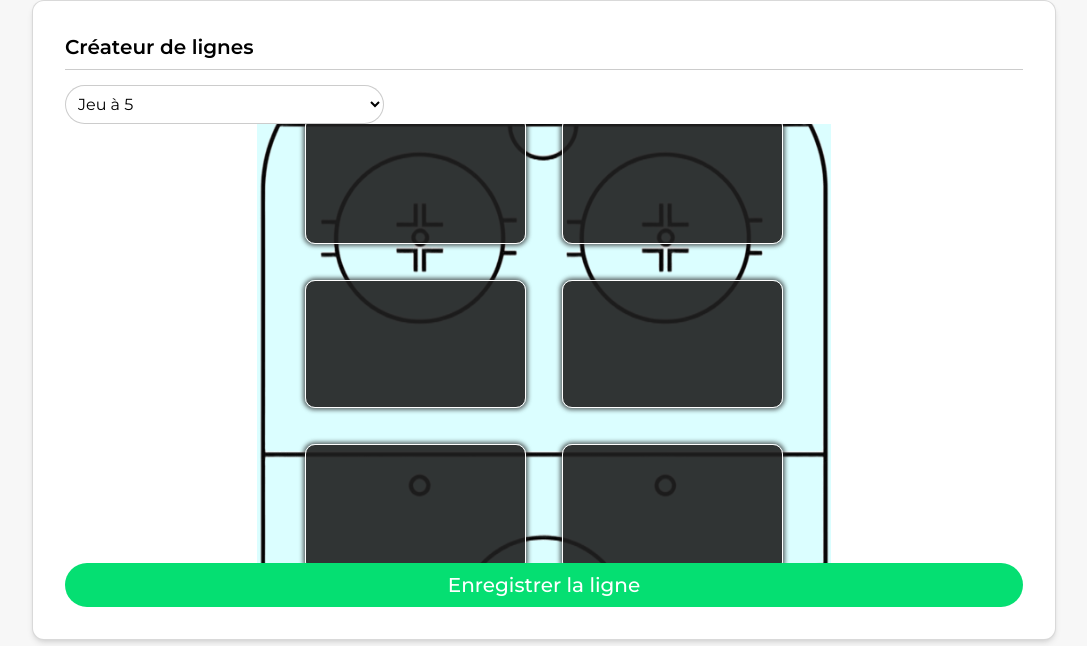
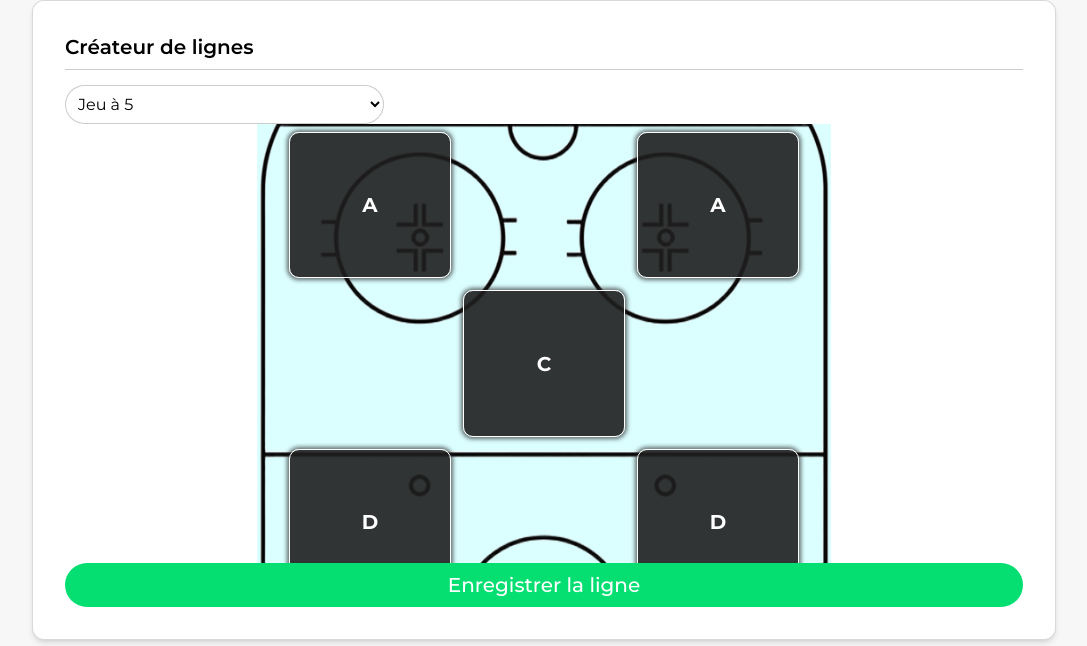
Before and after one commit to Theoode/hcf, a Next.js app: page /home/choix-match/lignes in a window 1280 px wide. Shown: the part 92-738 px from the top of the page, without its empty margins (0-1087 px from the left). Built offline with nearby package versions, Linux system fonts and the light colour scheme; no server answers.

Commit message:
Modif de la grille et récup des joueurs

```diff
--- a/app/api/utilisateurs/route.ts
+++ b/app/api/utilisateurs/route.ts
@@ -1,12 +1,22 @@
-import prisma from "@/lib/prisma"; // ton PrismaClient côté serveur
+import { prisma } from "@/lib/prisma";
 import { NextResponse } from "next/server";
 
 export async function GET() {
     try {
-        const utilisateurs = await prisma.utilisateur.findMany();
-        return NextResponse.json(utilisateurs);
+        const utilisateurs = await prisma.utilisateur.findMany({
+            select: {
+                id_utilisateur: true,
+                prenom: true,
+                nom: true,
+                numero: true,
+            },
+        });
+
+        return NextResponse.json({ success: true, data: utilisateurs });
     } catch (error) {
-        console.error("Erreur récupération utilisateurs :", error);
-        return NextResponse.json({ error: "Erreur serveur" }, { status: 500 });
+        return NextResponse.json(
+            { success: false, error: "Erreur serveur" },
+            { status: 500 }
+        );
     }
 }
--- a/app/home/choix-match/lignes/page.tsx
+++ b/app/home/choix-match/lignes/page.tsx
@@ -3,12 +3,10 @@
 import React, { useState, useEffect } from "react";
 import { useRouter, useSearchParams } from "next/navigation";
 import Image from "next/image";
+import GrilleJoueurs from "@/components/GrilleJoueur";
+import {Ligne} from "@/app/types/lignes";
 
-interface Ligne {
-    id_ligne: number;
-    nom?: string;
-    positions: number;
-}
+
 
 export default function Lignes() {
     const router = useRouter();
@@ -27,7 +25,7 @@ export default function Lignes() {
 
     };
 
-    // Fetch des lignes existantes
+    // Fetch des lignes.ts existantes
     useEffect(() => {
         if (!matchId) return;
 
@@ -51,7 +49,7 @@ export default function Lignes() {
                 Retour
             </button>
 
-            {/* Container Créateur de lignes */}
+            {/* Container Créateur de lignes.ts */}
             <div className="w-full max-w-5xl h-[85vh] sm:h-[85vh] md:h-[80vh] border border-black/15 rounded-xl p-4 sm:p-6 lg:p-8 bg-white shadow-md flex flex-col mt-2 overflow-hidden">
                 <h1 className="text-l sm:text-xl font-semibold text-start dark:text-gray-100 mb-2">
                     Créateur de lignes
@@ -80,14 +78,7 @@ export default function Lignes() {
                             className="block w-full h-auto object-contain bg-[#89FBFF]/30 rounded-[62px]"
                             priority
                         />
-                        <div className="absolute inset-0 grid grid-cols-2 grid-rows-3 pointer-events-none mt-18 mb-18 ml-12 mr-12 gap-9">
-                            {Array.from({ length: 6 }).map((_, index) => (
-                                <div
-                                    key={index}
-                                    className="border border-white rounded-[10px] bg-[#1E1E1E]/90 shadow-[0_0_4px_2px_rgba(30,30,30,0.66)]"
-                                ></div>
-                            ))}
-                        </div>
+                        <GrilleJoueurs joueurs={joueurs} />
                     </div>
                 </div>
 
--- a/app/home/choix-match/page.tsx
+++ b/app/home/choix-match/page.tsx
@@ -36,7 +36,7 @@ export default function MatchesList() {
     }, []);
 
     const handleClick = (matchId: number) => {
-        // Redirection vers la page de choix des lignes
+        // Redirection vers la page de choix des lignes.ts
         router.push(`/home/choix-match/lignes?matchId=${matchId}`);
     };
 
--- /dev/null
+++ b/app/types/joueurs.ts
@@ -0,0 +1,6 @@
+export interface Joueur {
+    id_utilisateur: number;
+    prenom: string;
+    nom: string;
+    numero: number;
+}
--- /dev/null
+++ b/app/types/lignes.ts
@@ -0,0 +1,5 @@
+export interface Ligne {
+    id_ligne: number;
+    nom?: string;
+    positions: number;
+}
--- /dev/null
+++ b/components/GrilleJoueur.tsx
@@ -0,0 +1,108 @@
+"use client";
+
+import React, { useEffect, useState } from "react";
+import {Joueur} from "@/app/types/joueurs";
+import Modal from "@/components/Modal";
+
+interface Props {
+    joueurs: number;
+}
+
+export default function GrilleJoueurs({ joueurs }: Props) {
+    const totalCases = 9;
+    const visibleCases: number[] = [];
+
+    if (joueurs === 3) visibleCases.push(5, 7, 9);
+    else if (joueurs === 4) visibleCases.push(4, 5, 6, 8);
+    else if (joueurs === 5) visibleCases.push(1, 3, 5, 7, 9);
+
+    const [users, setUsers] = useState<Joueur[]>([]);
+    const [selectedCase, setSelectedCase] = useState<number | null>(null);
+    const [assignations, setAssignations] = useState<Record<number, Joueur>>({});
+    const [isModalOpen, setIsModalOpen] = useState(false);
+
+    /** FETCH DES UTILISATEURS */
+
+    useEffect(() => {
+        fetch("/api/utilisateurs")
+            .then(res => res.json())
+            .then(res => {
+                if (Array.isArray(res)) {
+                    setUsers(res);
+                } else if (res.success && Array.isArray(res.data)) {
+                    setUsers(res.data);
+                } else {
+                    setUsers([]);
+                }
+            })
+            .catch(() => setUsers([]));
+    }, []);
+
+
+    const getLabel = (idCase: number): string | null => {
+        if ([1, 3, 6].includes(idCase)) return "A";
+        if ([4, 7, 8, 9].includes(idCase)) return "D";
+        if (idCase === 5) return joueurs === 5 ? "C" : "A";
+        return null;
+    };
+
+    const handleCaseClick = (idCase: number) => {
+        if (!visibleCases.includes(idCase)) return;
+        setSelectedCase(idCase);
+        setIsModalOpen(true);
+    };
+
+    const handleSelectJoueur = (joueur: Joueur) => {
+        if (!selectedCase) return;
+
+        setAssignations((prev) => ({
+            ...prev,
+            [selectedCase]: joueur,
+        }));
+
+        setIsModalOpen(false);
+        setSelectedCase(null);
+    };
+
+    return (
+        <>
+            {/* Grille */}
+            <div className="absolute inset-0 grid grid-cols-3 grid-rows-3 gap-3 mt-22 mb-12 ml-8 mr-8">
+                {Array.from({ length: totalCases }).map((_, index) => {
+                    const idCase = index + 1;
+                    const isVisible = visibleCases.includes(idCase);
+                    const joueur = assignations[idCase];
+                    const label = getLabel(idCase);
+
+                    return (
+                        <div
+                            key={idCase}
+                            onClick={() => handleCaseClick(idCase)}
+                            className={`
+                                border border-white rounded-[10px]
+                                bg-[#1E1E1E]/90
+                                shadow-[0_0_4px_2px_rgba(30,30,30,0.66)]
+                                flex items-center justify-center cursor-pointer
+                                transition-opacity duration-300
+                                ${isVisible ? "opacity-100" : "opacity-0 pointer-events-none"}
+                            `}
+                        >
+                            <h1 className="text-white font-bold text-xl">
+                                {joueur ? joueur.nom : label}
+                            </h1>
+                        </div>
+                    );
+                })}
+            </div>
+
+            {/* Modal */}
+            {isModalOpen && selectedCase && (
+                <Modal
+                    joueurs={users}
+                    onClose={() => setIsModalOpen(false)}
+                    onSelect={handleSelectJoueur}
+                />
+            )}
+        </>
+    );
+}
--- /dev/null
+++ b/components/Modal.tsx
@@ -0,0 +1,41 @@
+import type { Joueur } from "@/app/types/joueurs";
+
+interface Props {
+    joueurs: Joueur[];
+    onSelect: (joueur: Joueur) => void;
+    onClose: () => void;
+}
+
+export default function Modal({ joueurs, onSelect, onClose }: Props) {
+    return (
+        <div className="fixed inset-0 bg-black/50 flex items-center justify-center z-50">
+            <div className="bg-white rounded-xl p-6 w-full max-w-md">
+                <h2 className="text-xl font-bold mb-4">Choisir un joueur</h2>
+
+                <div className="grid grid-cols-2 gap-4">
+                    {joueurs.map((j) => (
+                        <button
+                            key={j.id_utilisateur}
+                            onClick={() => onSelect(j)}
+                            className="border rounded-lg p-3 hover:bg-gray-100 transition text-left"
+                        >
+                            <div className="font-semibold">
+                                #{j.numero} {j.prenom}
+                            </div>
+                            <div className="text-sm text-gray-600">
+                                {j.nom}
+                            </div>
+                        </button>
+                    ))}
+                </div>
+
+                <button
+                    onClick={onClose}
+                    className="mt-6 w-full py-2 bg-black text-white rounded-lg"
+                >
+                    Fermer
+                </button>
+            </div>
+        </div>
+    );
+}
--- a/generated/prisma/models/Ligne.ts
+++ b/generated/prisma/models/Ligne.ts
@@ -614,10 +614,10 @@ export interface LigneDelegate<ExtArgs extends runtime.Types.Extensions.Internal
    * @param {LigneFindManyArgs} args - Arguments to filter and select certain fields only.
    * @example
    * // Get all Lignes
-   * const lignes = await prisma.ligne.findMany()
+   * const lignes.ts = await prisma.ligne.findMany()
    *
    * // Get first 10 Lignes
-   * const lignes = await prisma.ligne.findMany({ take: 10 })
+   * const lignes.ts = await prisma.ligne.findMany({ take: 10 })
    *
    * // Only select the `id_ligne`
    * const ligneWithId_ligneOnly = await prisma.ligne.findMany({ select: { id_ligne: true } })
--- a/generated/prisma/models/Match.ts
+++ b/generated/prisma/models/Match.ts
@@ -1572,7 +1572,7 @@ export type MatchDeleteManyArgs<ExtArgs extends runtime.Types.Extensions.Interna
 }
 
 /**
- * Match.lignes
+ * Match.lignes.ts
  */
 export type Match$lignesArgs<ExtArgs extends runtime.Types.Extensions.InternalArgs = runtime.Types.Extensions.DefaultArgs> = {
   /**
```
Also changed, not shown: generated/prisma/internal/class.ts (+2 -2 lines), app/types/match.ts (added).
